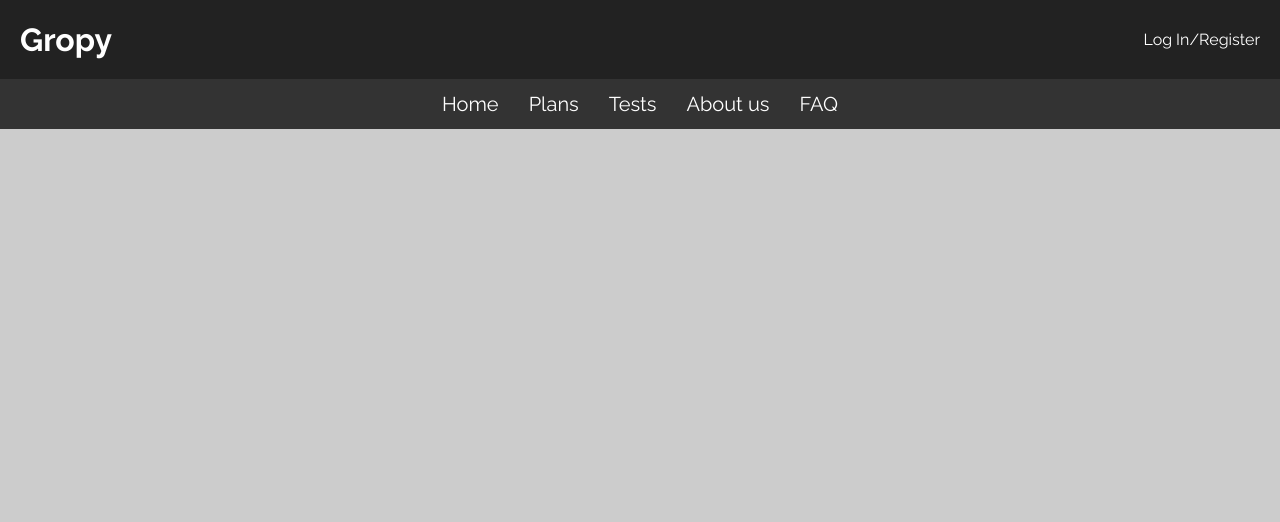
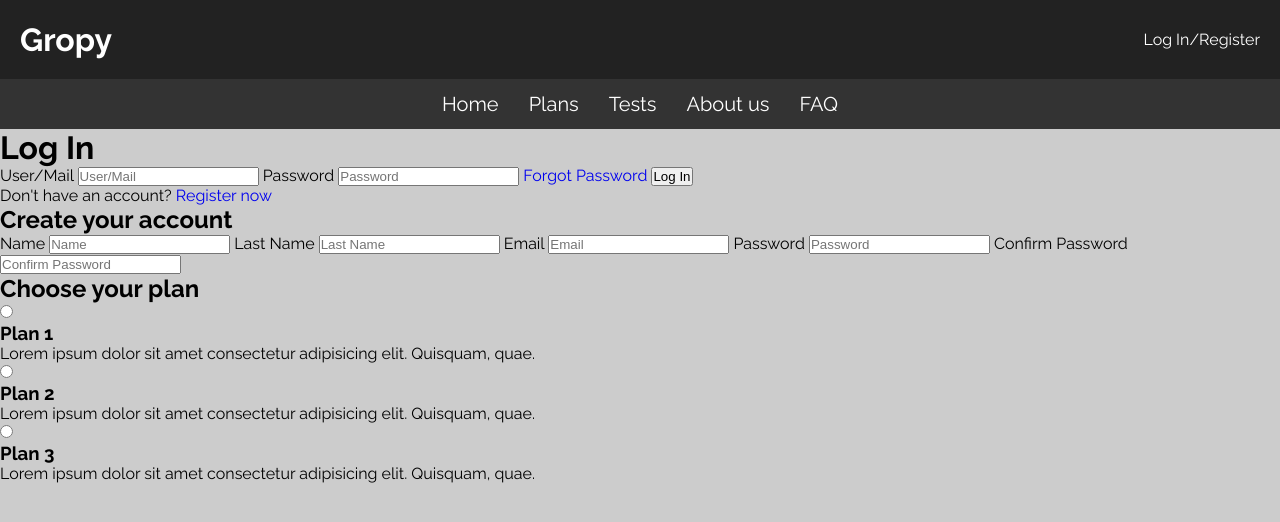
Before and after one commit to politecnicoDAW-2022/DIW-Proyecto-Gropy, a plain HTML site: page index.html in a window 1280 px wide. Drawn offline with Linux system fonts and the light colour scheme.

Commit message:
feat: login page html structure

```diff
--- a/index.html
+++ b/index.html
@@ -1,10 +1,10 @@
 <!DOCTYPE html>
 <html lang="en">
     <head>
-    <meta charset="UTF-8">
-    <meta http-equiv="X-UA-Compatible" content="IE=edge">
-    <meta name="viewport" content="width=device-width, initial-scale=1.0">
-    <link rel="stylesheet" type="text/css" href="style.css">
+        <meta charset="UTF-8" />
+        <meta http-equiv="X-UA-Compatible" content="IE=edge" />
+        <meta name="viewport" content="width=device-width, initial-scale=1.0" />
+        <link rel="stylesheet" type="text/css" href="style.css" />
         <title>Gropy</title>
     </head>
     <body>
@@ -19,5 +19,103 @@
             <a href="#">About us</a>
             <a href="#">FAQ</a>
         </nav>
+        <main>
+            <!-- Log In Form -->
+            <form>
+                <h1>Log In</h1>
+                <label for="user-mail">User/Mail</label>
+                <input
+                    type="text"
+                    id="user-mail"
+                    name="user-mail"
+                    placeholder="User/Mail"
+                />
+                <label for="password">Password</label>
+                <input
+                    type="password"
+                    id="password"
+                    name="password"
+                    placeholder="Password"
+                />
+                <a href="#">Forgot Password</a>
+                <input type="submit" value="Log In" />
+                <p>Don't have an account? <a href="#">Register now</a></p>
+            </form>
+
+            <!-- Register Form -->
+            <form>
+                <section>
+                    <h1>Create your account</h1>
+                    <label for="name">Name</label>
+                    <input
+                        type="text"
+                        id="name"
+                        name="name"
+                        placeholder="Name"
+                    />
+                    <label for="lastName">Last Name</label>
+                    <input
+                        type="text"
+                        id="lastName"
+                        name="lastName"
+                        placeholder="Last Name"
+                    />
+                    <label for="email">Email</label>
+                    <input
+                        type="email"
+                        id="email"
+                        name="email"
+                        placeholder="Email"
+                    />
+                    <label for="password">Password</label>
+                    <input
+                        type="password"
+                        id="password"
+                        name="password"
+                        placeholder="Password"
+                    />
+                    <label for="confirmPassword">Confirm Password</label>
+                    <input
+                        type="password"
+                        id="confirmPassword"
+                        name="confirmPassword"
+                        placeholder="Confirm Password"
+                    />
+                </section>
+                <section>
+                    <h1>Choose your plan</h1>
+                    <article>
+                        <input type="radio" id="plan1" name="plan" />
+                        <label for="plan1">
+                            <h3>Plan 1</h3>
+                            <p>
+                                Lorem ipsum dolor sit amet consectetur
+                                adipisicing elit. Quisquam, quae.
+                            </p>
+                        </label>
+                    </article>
+                    <article>
+                        <input type="radio" id="plan2" name="plan" />
+                        <label for="plan2">
+                            <h3>Plan 2</h3>
+                            <p>
+                                Lorem ipsum dolor sit amet consectetur
+                                adipisicing elit. Quisquam, quae.
+                            </p>
+                        </label>
+                    </article>
+                    <article>
+                        <input type="radio" id="plan3" name="plan" />
+                        <label for="plan3">
+                            <h3>Plan 3</h3>
+                            <p>
+                                Lorem ipsum dolor sit amet consectetur
+                                adipisicing elit. Quisquam, quae.
+                            </p>
+                        </label>
+                    </article>
+                </section>
+            </form>
+        </main>
     </body>
 </html>
```
Lines whose indentation alone changed are shown as unchanged.
